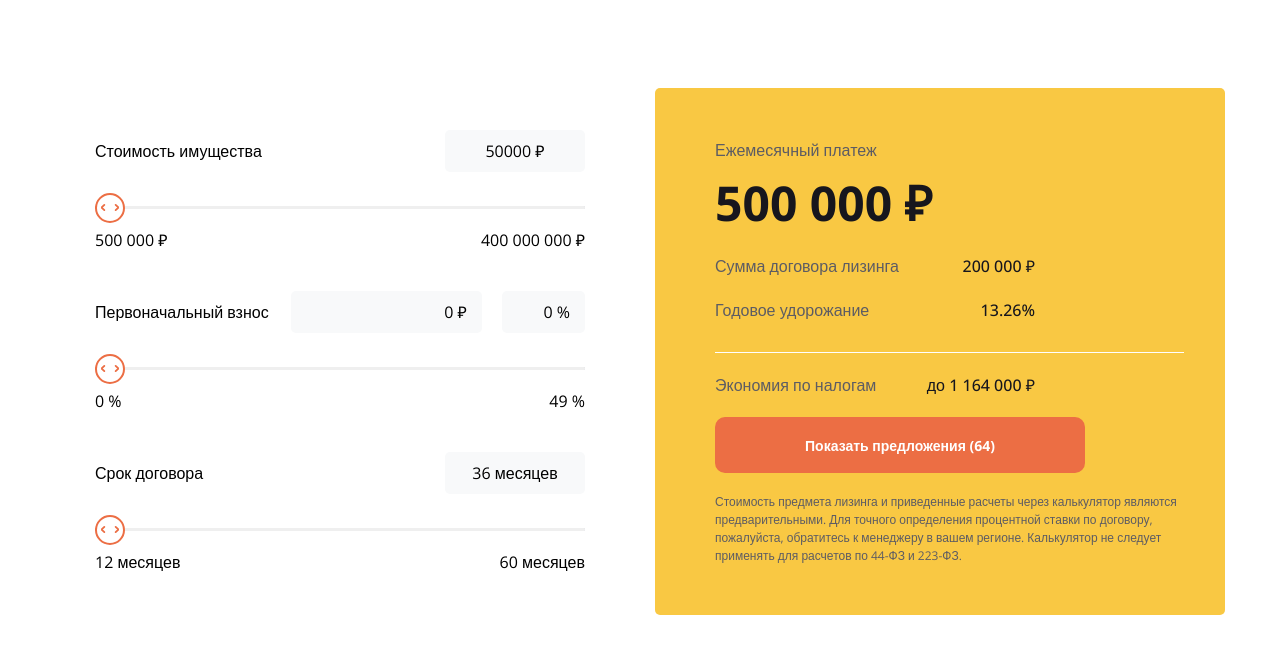
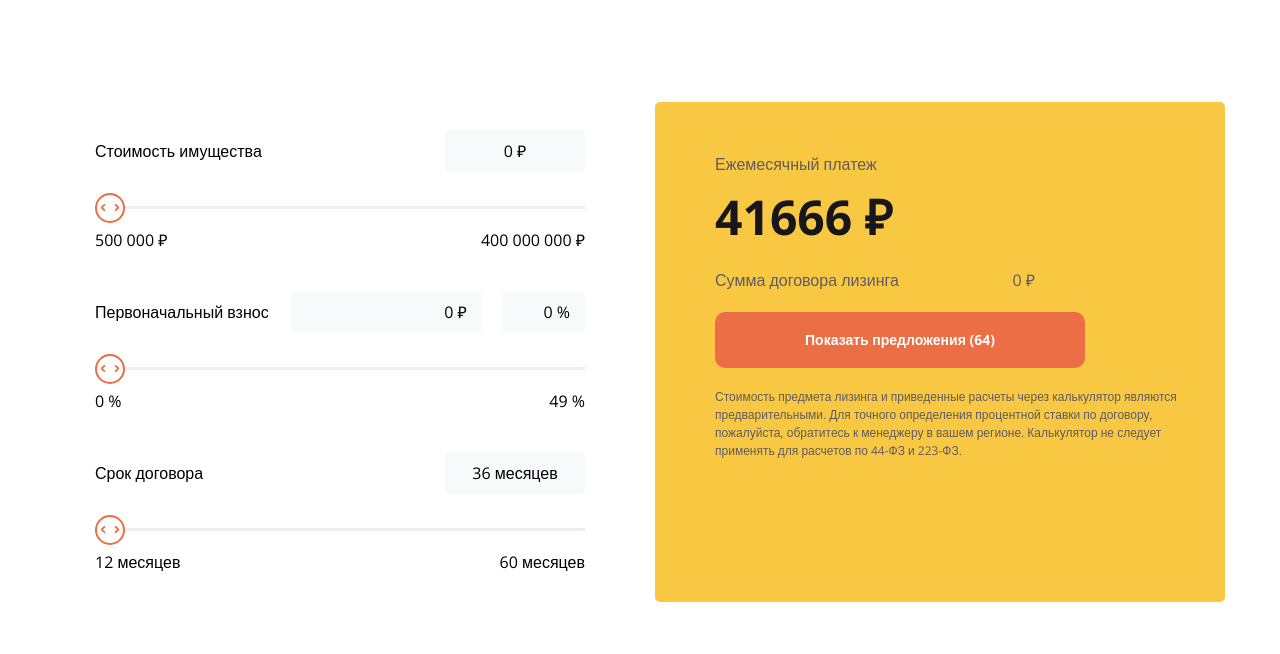
Before and after one commit to stpkkk/rukki-lizing-calc, a plain HTML site: page index.html in a window 1280 px wide. Drawn offline with nearby package versions, Linux system fonts and the light colour scheme.

Commit message:
monthlyPayment add logic

```diff
--- a/index.html
+++ b/index.html
@@ -15,7 +15,9 @@
           <div class="inputGroup">
             <div class="price">
               <label class="price-label">Стоимость имущества</label>
-              <output class="price-value priceSum">50000<span> ₽</span></output>
+              <output class="price-value priceSum" id="price-value"
+                >50000<span> ₽</span></output
+              >
             </div>
             <div>
               <input
@@ -35,8 +37,8 @@
             <div class="sc-islFiG jwyeRo payment">
               <div class="paymentText">Первоначальный взнос</div>
               <div class="paymentSum">
-                <div class="prise">0 ₽</div>
-                <div class="precent">0 %</div>
+                <div class="paymentPrice">0 ₽</div>
+                <div class="percent">0 %</div>
               </div>
             </div>
 
@@ -69,21 +71,13 @@
           </div>
         </div>
         <div class="calculatorFlexElement _orange">
-          <span class="calculator__subprice">Ежемесячный платеж</span
-          ><span class="calculator__price">500 000 ₽</span>
+          <span class="calculator__subprice">Ежемесячный платеж</span>
+          <p class="calculator__price">0 ₽</p>
           <div class="calculator__contract">
             <span>Сумма договора лизинга</span>
-            <p>200 000 ₽</p>
+            <span class="sum-contract">0 ₽</span>
           </div>
-          <div class="calculator__contract">
-            <span>Годовое удорожание</span>
-            <p>13.26%</p>
-          </div>
-          <div class="divider"></div>
-          <div class="calculator__contract">
-            <span>Экономия по налогам</span>
-            <p>до 1 164 000 ₽</p>
-          </div>
+
           <button class="sc-cUEOzv chwvPL">Показать предложения (64)</button>
           <div class="calculatorSubtitle">
             Стоимость предмета лизинга и приведенные расчеты через калькулятор
--- a/script.js
+++ b/script.js
@@ -1,25 +1,49 @@
 const slider1 = document.querySelector("#slider1");
-const slider1Value = document.querySelector(".price-value");
+const priceValue = document.querySelector(".price-value");
+
 const slider2 = document.querySelector("#slider2");
-const slider2Value = document.querySelector(".precent");
-const contributionRubles = document.querySelector(".prise");
+const percentValue = document.querySelector(".percent");
+const contributionRubles = document.querySelector(".paymentPrice");
+
 const slider3 = document.querySelector("#slider3");
 const slider3Value = document.querySelector(".month");
 
+const contractSum = document.querySelector(".sum-contract");
+const monthPayment = document.querySelector(".calculator__price");
+
+monthPayment.textContent = "0 ₽";
+priceValue.textContent = "0 ₽";
+
+function calculateMonthlyPayment() {
+  const monthlyPayment =
+    (parseInt(slider1.value) - parseInt(contributionRubles.textContent)) /
+    parseInt(slider3.value);
+  monthlyPayment < 0
+    ? (monthPayment.textContent = "0 ₽")
+    : (monthPayment.textContent = `${Math.trunc(monthlyPayment)} ₽`);
+}
+
 slider1.addEventListener("input", function () {
-  slider1Value.textContent = `${slider1.value} ₽`;
+  priceValue.textContent = `${slider1.value} ₽`;
+  contractSum.textContent = `${slider1.value} ₽`;
+  calculateMonthlyPayment();
 });
 
 slider2.addEventListener("input", function () {
-  slider2Value.textContent = `${slider2.value} %`;
+  percentValue.textContent = `${slider2.value} %`;
   contributionRubles.textContent = `${Math.trunc(
     (parseInt(slider1.value) * parseInt(slider2.value)) / 100
   )} ₽`;
+  calculateMonthlyPayment();
 });
 
 slider3.addEventListener("input", function () {
   slider3Value.textContent = `${slider3.value} месяцев`;
+  calculateMonthlyPayment();
 });
+
+// calculate initial monthly payment
+calculateMonthlyPayment();
 
 //inputs progress
 for (let e of document.querySelectorAll(
--- a/style.css
+++ b/style.css
@@ -53,6 +53,7 @@
   border-radius: 5px;
   max-width: 570px;
   width: 100%;
+  min-height: 500px;
 }
 .inputGroup {
   padding: 0px 20px;
@@ -95,7 +96,7 @@ input[type="range"] {
   -ms-flex-pack: end;
   justify-content: end;
 }
-.prise {
+.paymentPrice {
   background: #f8f9fa;
   padding: 10px 15px;
   border-radius: 5px;
@@ -103,7 +104,7 @@ input[type="range"] {
   width: 70%;
   text-align: end;
 }
-.precent {
+.percent {
   background: #f8f9fa;
   padding: 10px 15px;
   border-radius: 5px;
@@ -154,12 +155,7 @@ input[type="range"] {
   color: #17161d;
   font-weight: medium;
 }
-.divider {
-  width: 100%;
-  height: 1px;
-  background-color: white;
-  margin: 10px 0px 20px;
-}
+
 .chwvPL {
   display: inline-block;
   background-color: #ec6e44;
@@ -349,3 +345,9 @@ input[type="range"].styled-slider.slider-progress::-ms-fill-lower {
     padding: 10px 20px;
   }
 }
+
+@media screen and (max-width: 570px) {
+  .calculatorFlexElement._orange {
+    border-radius: 0;
+  }
+}
```
